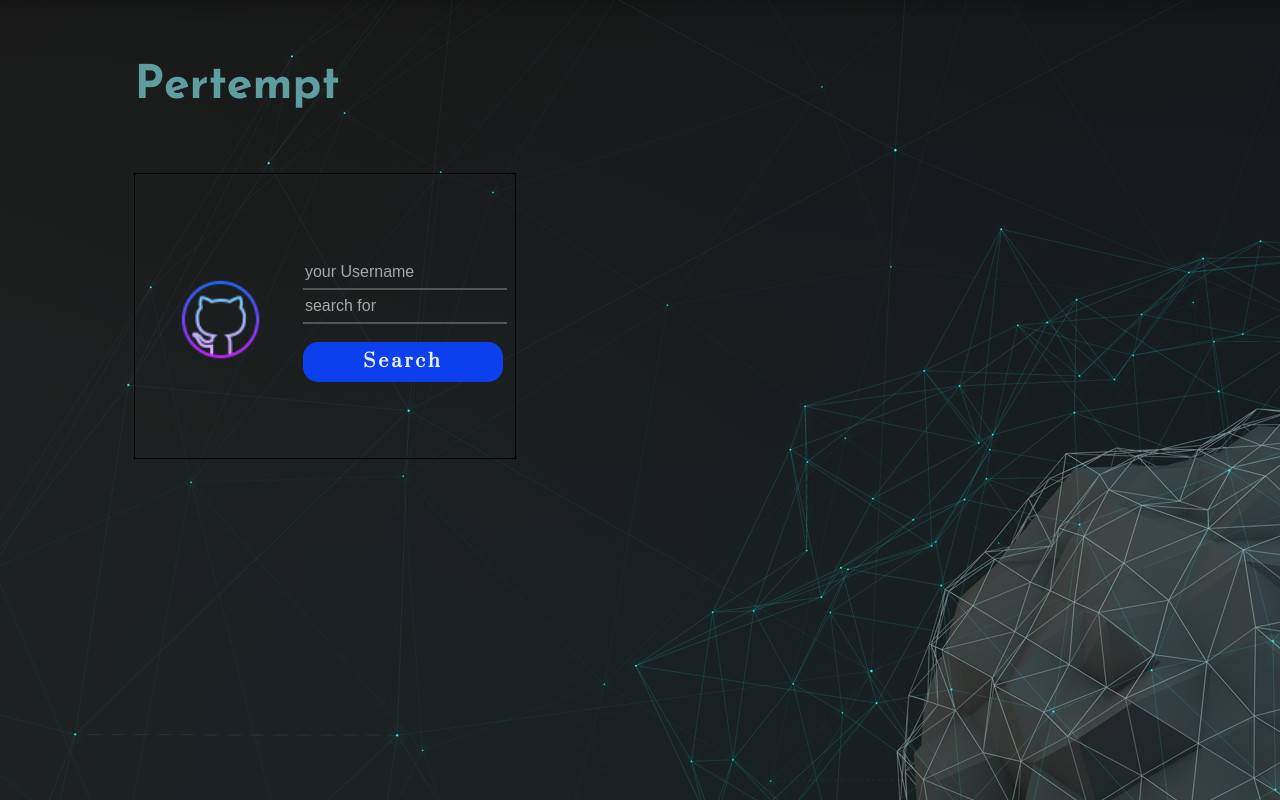
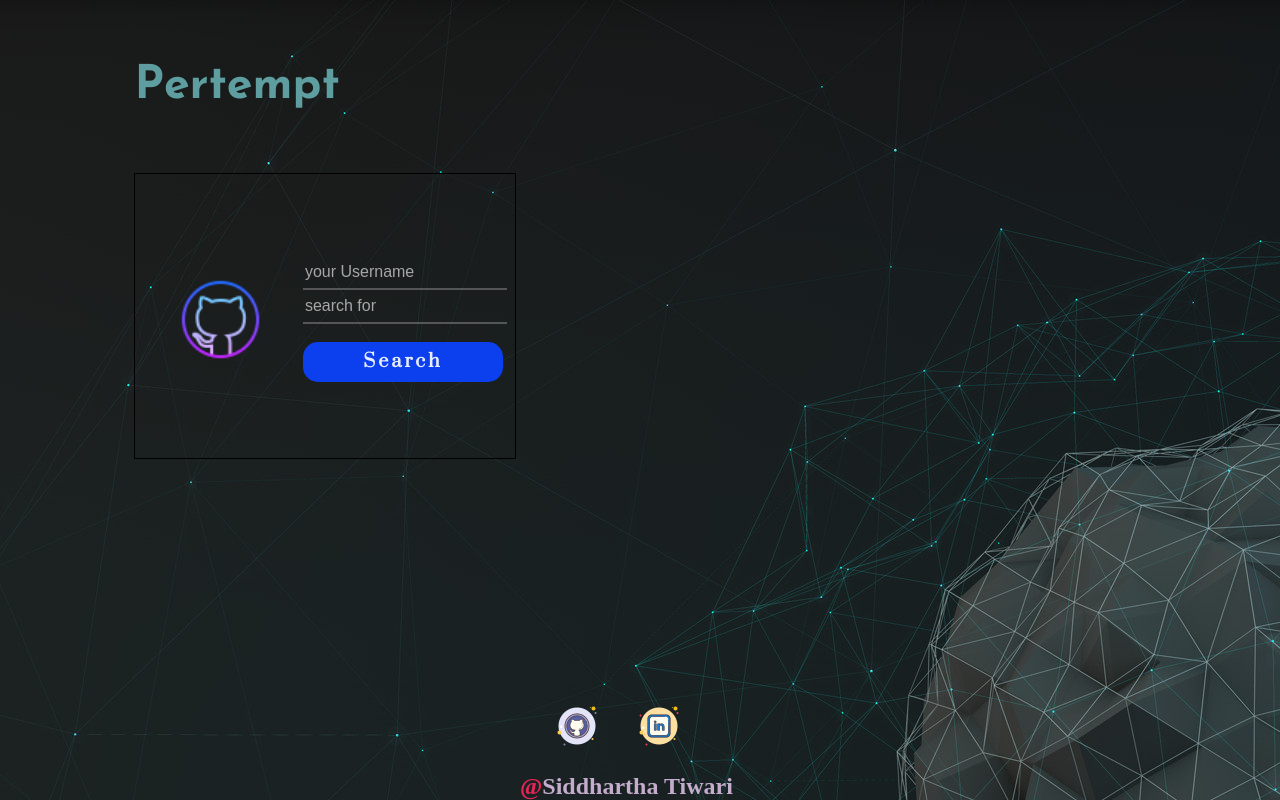
Before and after one commit to sid-tiw/pertempt, a website: page JS/home.html in a window 1280 px wide. Drawn offline with Linux system fonts and the light colour scheme.

Commit message:
completed home page design

```diff
--- a/JS/home.css
+++ b/JS/home.css
@@ -45,6 +45,7 @@ body {
 	font-weight: 500;
 	color: rgba(255, 255, 255, 0.61);
 	margin-left: 15%;
+	margin-right: 5%;
 }
 
 .up, .midu{
@@ -103,23 +104,6 @@ body {
 	width: 95px;
 }
 
-/*
-.mainInp:hover {
-    outline: none;
-    border-color: #9cb4c7;
-    box-shadow: 0 0 10px #6f7981;
-}
-
-.mainInp {
-	margin-left: 10%;
-	border-width: 1px;
-	border-color: black;
-	border-style: solid;
-	margin-top: -10%;
-	padding-bottom: 5%;
-	margin-right: 50%;
-}
-
 .author {
 	bottom: 0%;
 	position: fixed;
@@ -128,9 +112,10 @@ body {
 	color: white;
 }
 
-.gitsm{
-	margin-left: 35%;
-	margin-top: -40%;
-	padding-bottom: 120px;
-	width: 95px;
-} */
+.githb{
+	margin-left: 15%;
+}
+
+.linkdin{
+	margin-left: 15%;
+}
--- a/JS/home.html
+++ b/JS/home.html
@@ -26,12 +26,15 @@
 		</div>
 
 	</div>
-	<!-- <footer>
+	<footer>
 		<div class="author">
-			<span style="color: rgba(245, 38, 93, 0.918);font-size: large; font-weight: 800;">@<span
-					style="color: rgb(203, 194, 206);font-size: large;font-weight: 800;">Siddhartha Tiwari</span>
+			<span style="display: block;"><a href="https://github.com/sid-tiw" target="_blank"><img
+						src="github_profile.png" class="githb"></a><a href="https://www.linkedin.com/in/sid-tiw"
+					target="_blank"><img src="linkedin_profile.png" class="linkdin"></a></span><br>
+			<span style="color: rgba(245, 38, 93, 0.918);font-size: x-large; font-weight: 800;">@<span
+					style="color: rgb(196, 172, 204);font-size: x-large;font-weight: 800;">Siddhartha Tiwari</span>
 		</div>
-	</footer> -->
+	</footer>
 	<script src="home.js"></script>
 </body>
 
```
Also changed, not shown: JS/home.js (+6 -6 lines), JS/github_profile.png (added), JS/linkedin_profile.png (added).
